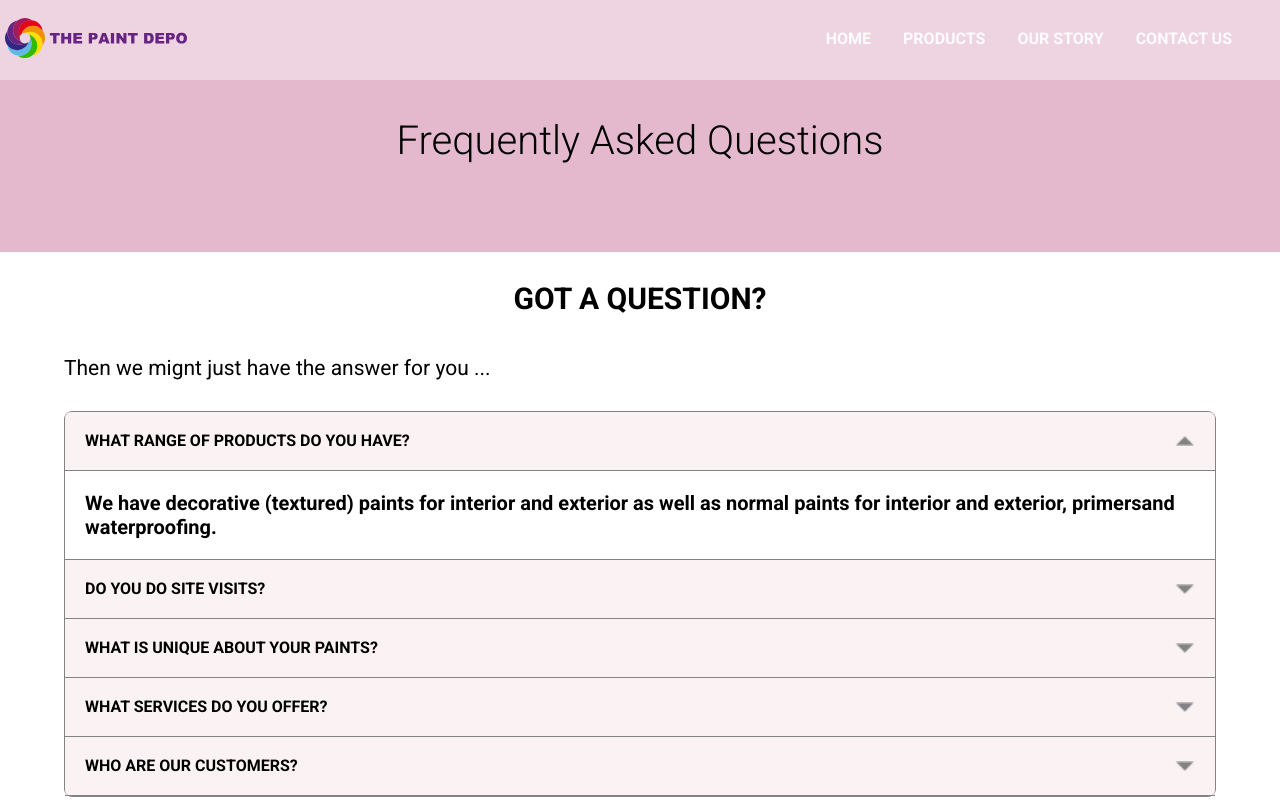
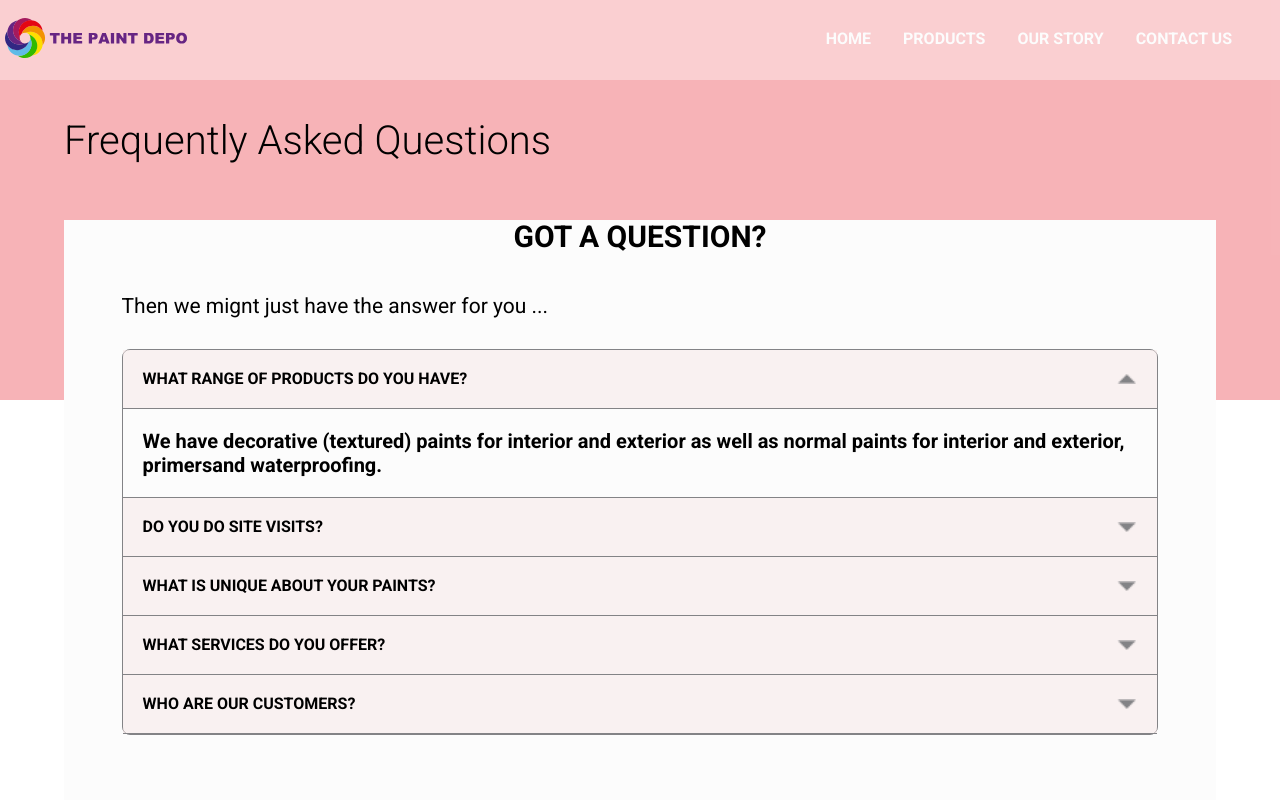
Before and after one commit to joshbaz/paintDepo, a React (Create React App) app: page /FAQ in a window 1280 px wide. Shown: the top 800 px of the page. Built offline with nearby package versions, Linux system fonts and the light colour scheme.

Commit message:
FaqUpdate

```diff
--- a/src/components/FAQ/FaqStyle.js
+++ b/src/components/FAQ/FaqStyle.js
@@ -14,7 +14,11 @@ height: 100%;
 export const HeadWrapper = styled.div`
   height: 252px;
   width: 100%;
-  background: rgba(165, 26, 93, 0.3);
+  background: rgba(228, 6, 19, 0.3);
+
+  @media all and (min-width: 768px) {
+    height: 400px;
+  }
 `;
 
 export const HeadText = styled.h1`
@@ -24,11 +28,25 @@ line-hight: 47px;
 text-align: center;
 position: relative;
 top: 117px;
+
+@media all and (min-width: 768px){
+  position:relative;
+  text-align: left;
+  left: 5vw;
+}
 `;
 
 export const FaqContent = styled.div`
   width: 100%;
   margin-top: 30px;
+  background-color:#fcfcfc;
+  @media all and (min-width: 768px){
+    width: 90%;
+    margin: auto;
+    position:relative;
+    top:-180px;
+    min-height: 600px;
+  }
 `;
 
 export const FaqTitle = styled.h3`
```
Also changed, not shown: 1 other file (tests, documents, lock files or other folders).
